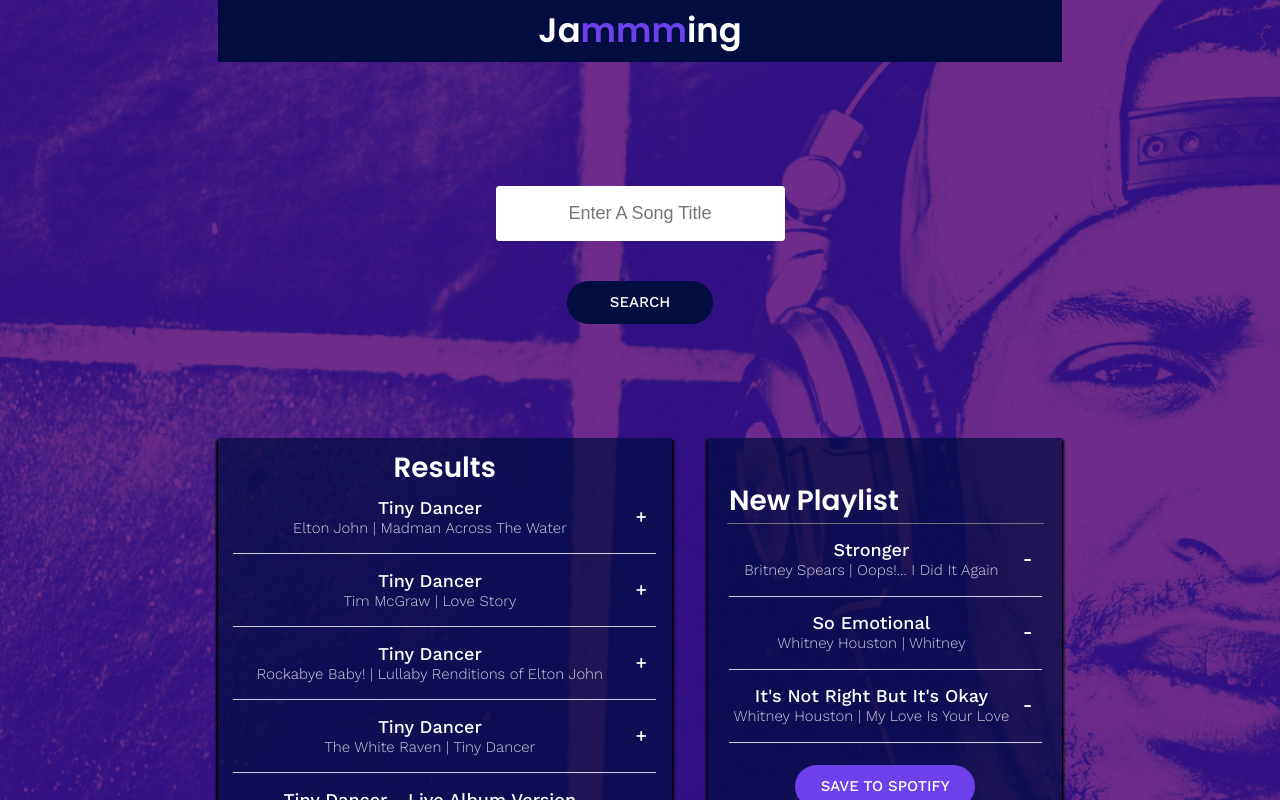
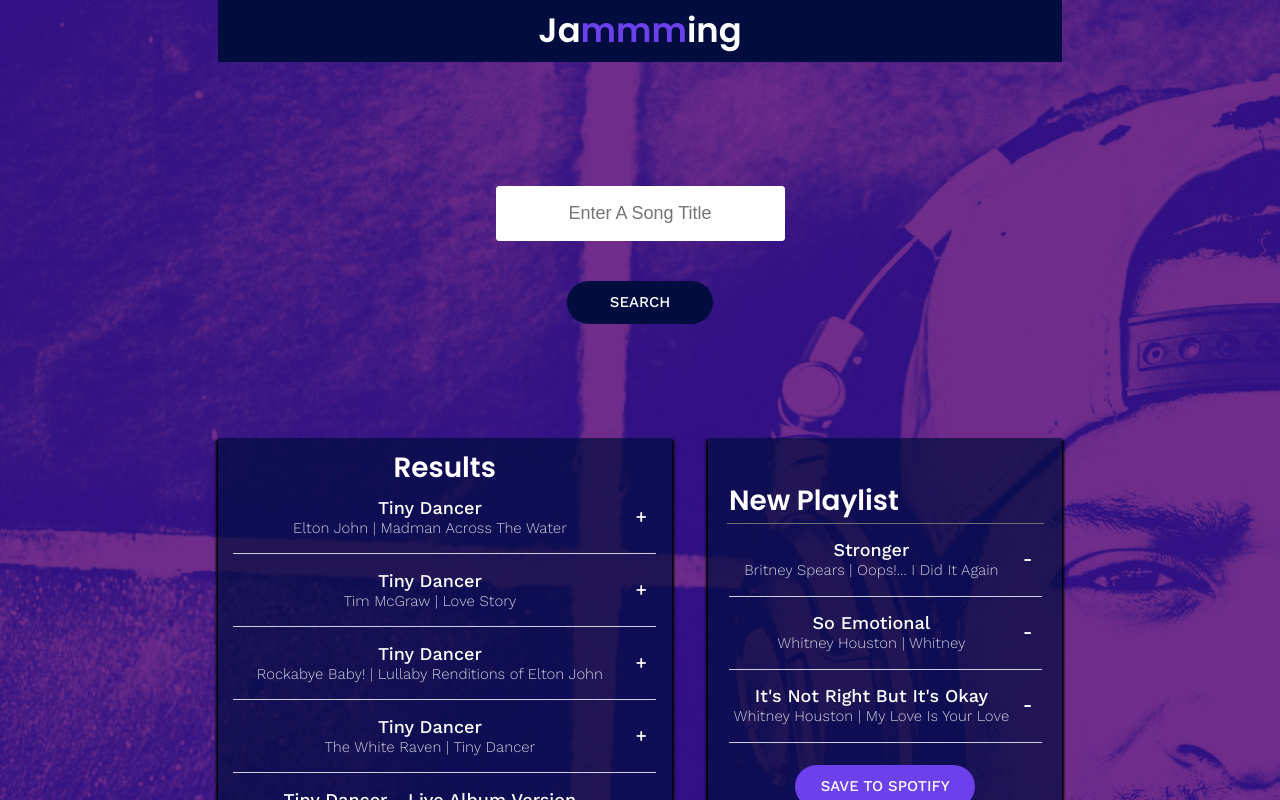
Before and after one commit to gorohoroh/jammming, a React (Create React App) app: page / in a window 1280 px wide. Shown: the top 800 px of the page. Built offline with nearby package versions, Linux system fonts and the light colour scheme.

Commit message:
Fixed background image

```diff
--- a/src/index.css
+++ b/src/index.css
@@ -27,11 +27,12 @@ h2 {
 }
 
 .App {
-  height: 100%;
+  min-height: 100%;
   padding: 0 17% 10% 17%;
   background-image: url('./background_photo_desktop.jpg');
   background-size: cover;
   background-position: center;
+  background-attachment: fixed;
   background-repeat: no-repeat;
   font-family: 'Work Sans', sans-serif;
   font-weight: 500;
```
